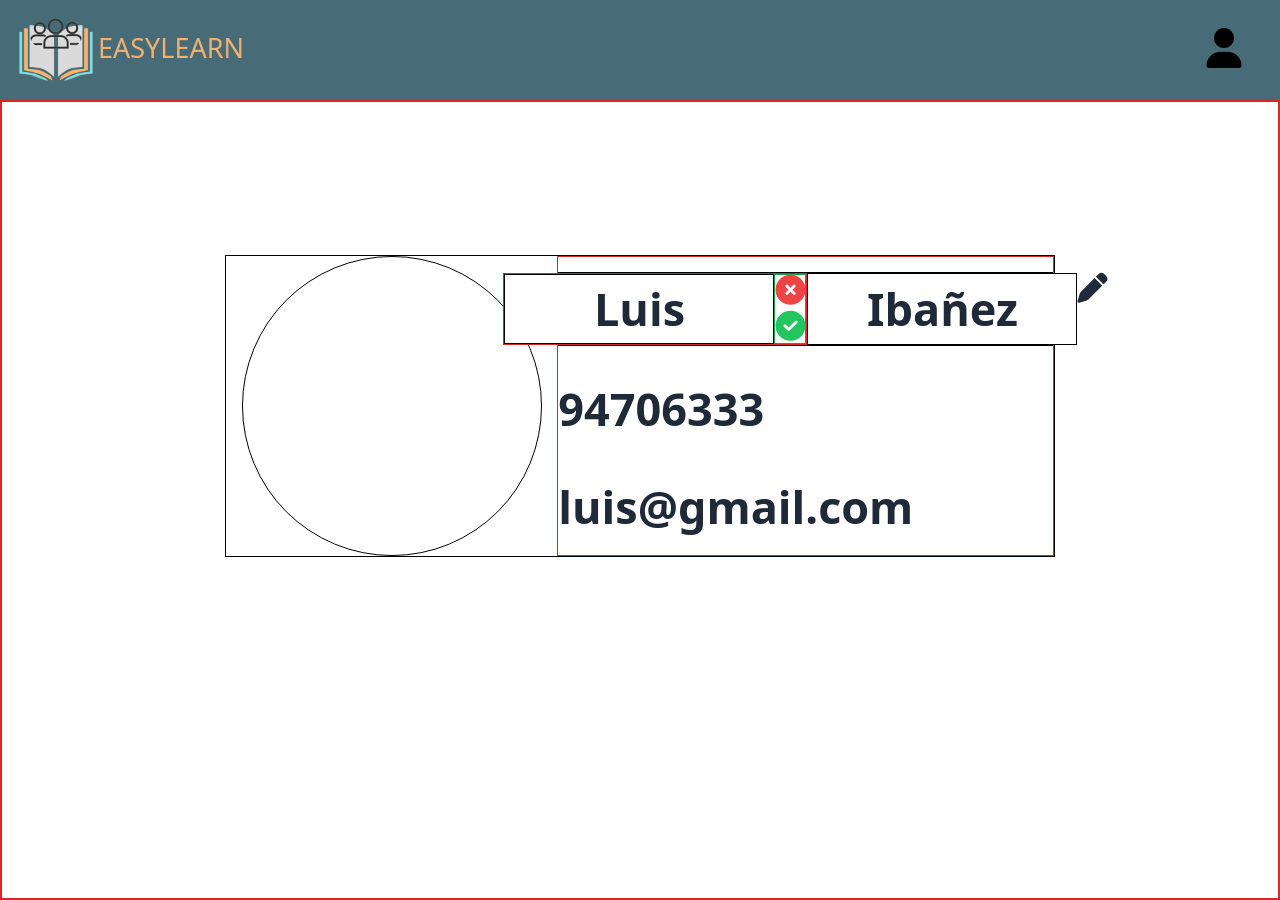
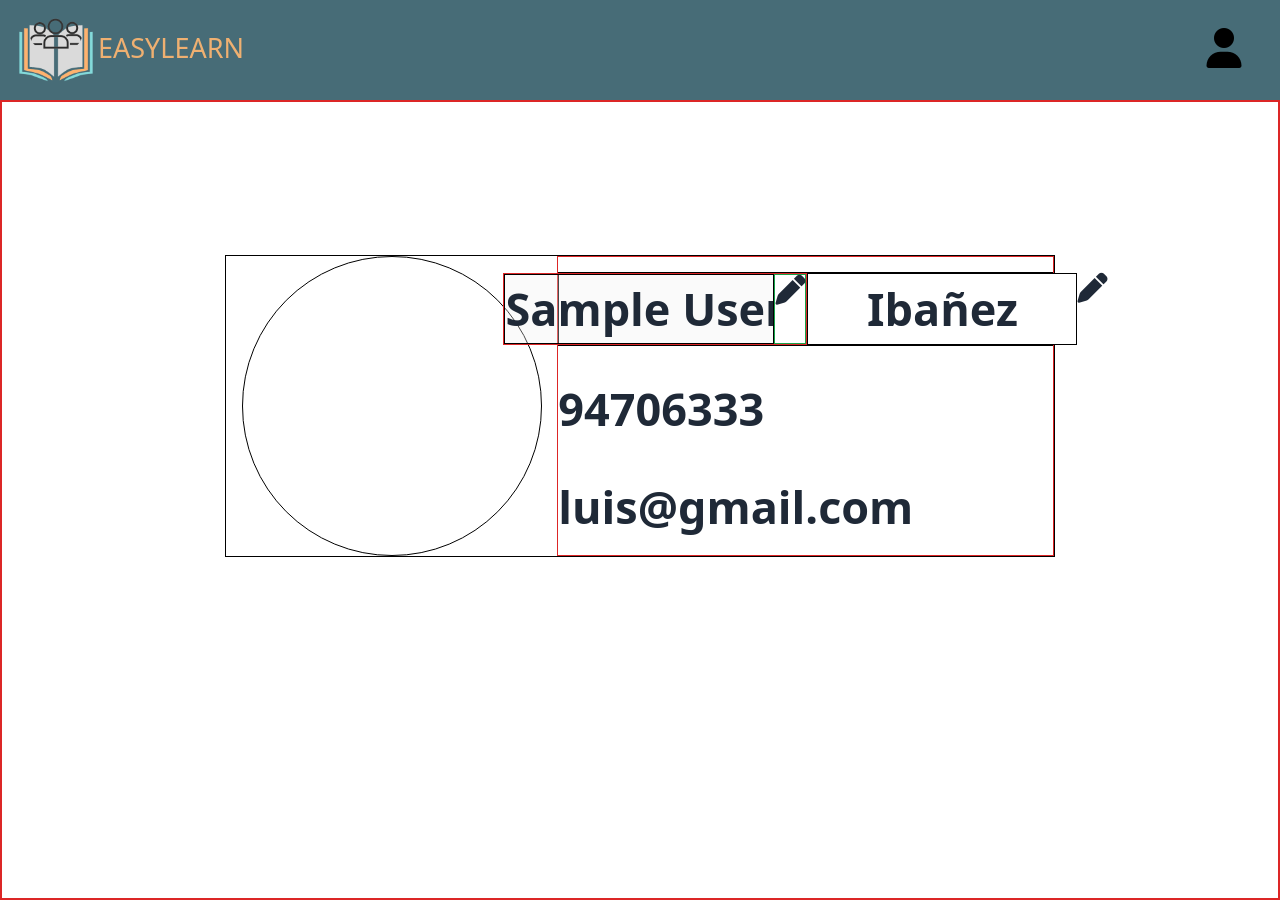
Before and after one commit to LuisIbanez2049/schoolPageFront, a React (Vite) app: page /configuration in a window 1280 px wide. Built offline with nearby package versions, Linux system fonts and the light colour scheme; sample sign-in values are in the browser's storage.

Commit message:
Seguimos con la vista de configuracion

```diff
--- a/src/components/Nav.jsx
+++ b/src/components/Nav.jsx
@@ -85,6 +85,8 @@ function Nav() {
                                     <button className=' block w-full'
                                         onClick={() => {
                                             navigate("configuration")
+                                            setIsVisible(false)
+                                            setIsOnclick(false)
                                         }}>
                                         <h1 className='p-1 text-start mx-2 font-thin'> <span className='mr-[10px]'> <i className="fa-solid fa-gear"></i> </span> Configuration</h1>
                                     </button>
--- a/src/pages/Configuration.jsx
+++ b/src/pages/Configuration.jsx
@@ -1,10 +1,56 @@
-import React, { useState } from 'react'
+import axios from 'axios'
+import React, { useEffect, useState } from 'react'
 
 function Configuration() {
 
     const userInformationLocalStorage = JSON.parse(localStorage.getItem("userInformation"))
 
     const [viewNamePen, setViewNamePen] = useState(true)
+    const [viewInputEditName, setViewInputEditName] = useState(false)
+    const [inputValueName, setInputValueName] = useState(userInformationLocalStorage.name)
+    const [isDisabledInputName, setIsDisabledInputName] = useState(true)
+
+    const token = localStorage.getItem("userToken")
+    let tokenSinComillas = token.replace(/"/g, '');
+
+
+    function updateLocalStorage(){
+
+        axios.get("http://localhost:8080/api/auth/current", {
+            headers: {
+              Authorization: `Bearer ${tokenSinComillas}`
+            }
+          })
+            .then((response) => {
+              let objectAux = response.data;
+              let user = JSON.parse(localStorage.getItem("userInformation"));
+              user = objectAux;
+              localStorage.setItem("userInformation", JSON.stringify(user));
+              //------------------------------------------------
+            window.location.reload()
+            //------------------------------------------------
+            })
+            .catch((error) => {
+              console.log(error)
+            });
+
+    }
+
+    function editUserParemeters (body){
+        console.log(body)
+        axios.patch(`http://localhost:8080/api/usuarios/configuration`, body, {
+            headers: {
+                Authorization: `Bearer ${tokenSinComillas}`
+            }
+        } )
+        .then((response) => {
+            console.log(response.data)
+            updateLocalStorage()
+        })
+        .catch((error) => {
+            console.log(error)
+        })
+    }
 
 
     return (
@@ -25,30 +71,31 @@ function Configuration() {
 
                             {/* ----------------------------------------------------------------------------------------------------NAME NAME NAME-------------------------------------------------- */}
                             <div className='flex flex-row border border-red-600'>
-                                <input className='text-[45px] text-center focus:outline-none focus:border-none border border-black w-[270px]' type="text" value={"Luis"} />
+                                <input className='text-[45px] text-center focus:outline-none focus:border-none border border-black w-[270px]' type="text" value={inputValueName} disabled={isDisabledInputName}
+                                onChange={(e) => {setInputValueName(e.target.value)}} />
 
                                 <div className=' relative border border-green-600'>
                                     {/* ----------------------------------------------------------------PEN BUTTON TITLE-------------------------------------------------- */}
                                     <span className={``}>
                                         <button className={`${viewNamePen ? "show" : "hidden"}`} onClick={() => {
-                                            setViewInputEditTitle(true)
+                                            setViewInputEditName(true)
+                                            setIsDisabledInputName(false)
                                         }}>
                                             <i class="fa-solid fa-pen text-[30px]"></i>
                                         </button>
                                     </span>
                                     {/* ----------------------------------------------------------------PEN BUTTON TITLE-------------------------------------------------- */}
 
-                                    <div className=' absolute top-0 w-full h-full flex flex-col items-center justify-center gap-1 bg-white'>
+                                    <div className={` ${viewInputEditName ? "show" : "hidden"} absolute top-0 w-full h-full flex flex-col items-center justify-center gap-1 bg-white`}>
                                         <button onClick={() => {
-                                            setValueTitle(title)
-                                            setViewInputEditTitle(false)
+                                            setInputValueName(userInformationLocalStorage.name)
+                                            setViewInputEditName(false)
                                         }}>
                                             <i class="fa-solid fa-circle-xmark text-[30px] text-red-500"></i>
                                         </button>
                                         <button onClick={() => {
-                                            const upDateBody = { idContenido: contentId, titulo: valueTitle, detalleContenido: "", archivo: "" }
-                                            setBodyEditContent(upDateBody)
-                                            editContent(upDateBody)
+                                            const upDateBody = { name: inputValueName }
+                                            editUserParemeters(upDateBody)
                                         }}>
                                             <i class="fa-solid fa-circle-check text-[30px] text-green-500"></i>
                                         </button>
```
